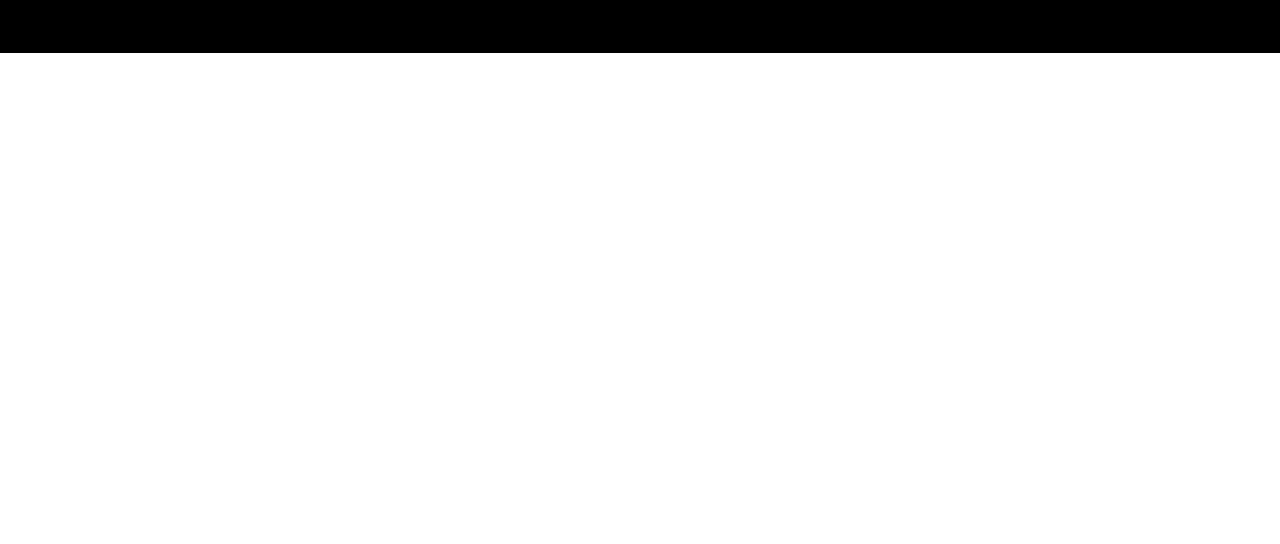
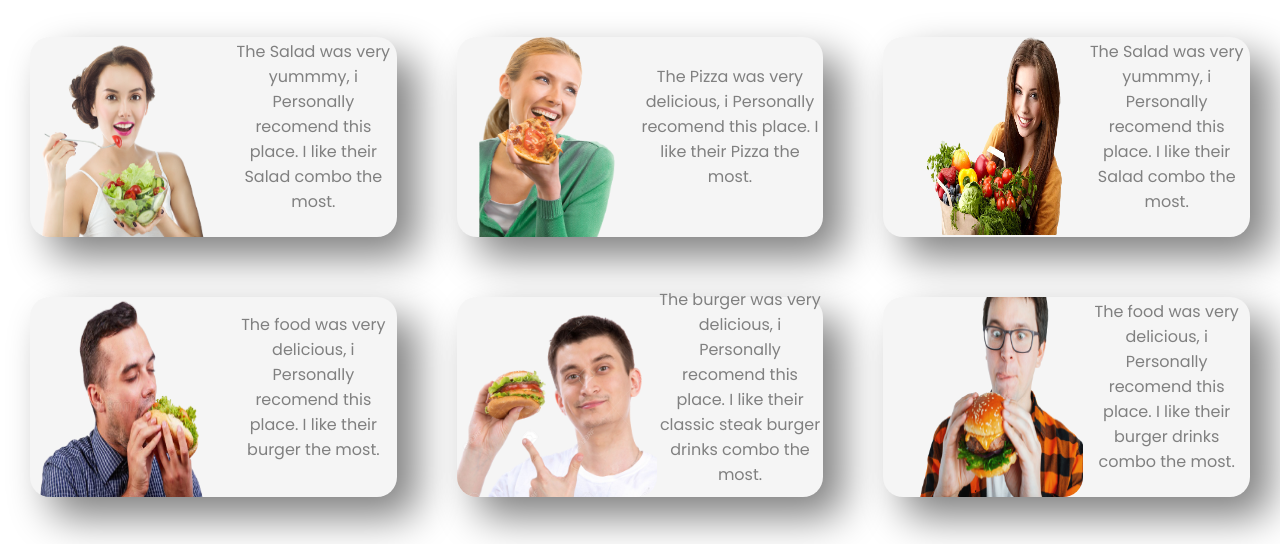
Before and after one commit to abrarinfo/Food-Network, a plain HTML site: page index.html in a window 1280 px wide. Shown: the part 3809-4353 px from the top of the page. Before the commit the page ends 3862 px from the top, so only its background shows below. Drawn offline with Linux system fonts and the light colour scheme.

Commit message:
YAY! Food Network done!

```diff
--- a/index.html
+++ b/index.html
@@ -103,6 +103,29 @@
             <p class="grey-colored-text">Dribbble Shot Likes</p>
         </div>
     </section>
+    <section class="places ">
+        <h1>We Are <span class="colored-text ">Available</span> In :</h1>
+        <div class="place-container ">
+            <a href="http://www.gazipur.gov.bd " target="_blank ">
+                <div class="place-item ">
+                    <img class="place-img " src="images/places/gazipur.jpg ">
+                    <h1>Gazipur</h1>
+                </div>
+            </a>
+            <a href="http://www.dhaka.gov.bd " target="_blank ">
+                <div class="place-item ">
+                    <img class="place-img " src="images/places/dhaka.jpg ">
+                    <h1>Dhaka</h1>
+                </div>
+            </a>
+            <a href="http://www.chittagong.gov.bd " target="_blank ">
+                <div class="place-item ">
+                    <img class="place-img " src="images/places/chittagong.jpg ">
+                    <h1>Chittagong</h1>
+                </div>
+            </a>
+        </div>
+    </section>
     <section class="half-width">
         <div class="order-food">
             <img class="order-img" src="images/food/drink.png">
@@ -115,33 +138,47 @@
             <a class="gradiant-btn" href="https://www.foodpanda.com.bd/" target="_blank">Order Now</a>
         </div>
     </section>
-    <section class="places">
-        <h1>We Are <span class="colored-text">Available</span> In: </h1>
-        <div class="place-container">
-            <a href="http://www.gazipur.gov.bd" target="_blank">
-                <div class="place-item">
-                    <img class="place-img" src="images/places/gazipur.jpg">
-                    <h1>Gazipur</h1>
-                </div>
-            </a>
-            <a href="http://www.dhaka.gov.bd" target="_blank">
-                <div class="place-item">
-                    <img class="place-img" src="images/places/dhaka.jpg">
-                    <h1>Dhaka</h1>
-                </div>
-            </a>
-            <a href="http://www.chittagong.gov.bd" target="_blank">
-                <div class="place-item">
-                    <img class="place-img" src="images/places/chittagong.jpg">
-                    <h1>Chittagong</h1>
-                </div>
-            </a>
+    <section>
+        <h1 class="grey-headings" style="text-align: center;">What Our<span class="colored-text"> Client</span> Says :
+        </h1>
+        <div class="review ">
+            <div class="review-area ">
+                <img class="reviewer-img " src="images/female/6667872_preview-removebg-preview.png ">
+                <p class="grey-colored-text">The Salad was very yummmy, i Personally recomend this place. I like their Salad combo the most.
+                </p>
+            </div>
+            <div class="review-area ">
+                <img class="reviewer-img " src="images/female/kisspng-eating-junk-food-hunger-fast-food-woman-eating-5b100f5d437345.6346499515277791652763-removebg-preview.png ">
+                <p class="grey-colored-text">The Pizza was very delicious, i Personally recomend this place. I like their Pizza the most.
+                </p>
+            </div>
+            <div class="review-area ">
+                <img class="reviewer-img " src="images/female/kisspng-healthy-diet-food-eating-nutrition-woman-diet-5b20e260c13c04.3441013515288817607915-removebg-preview.png ">
+                <p class="grey-colored-text">The Salad was very yummmy, i Personally recomend this place. I like their Salad combo the most.
+                </p>
+            </div>
         </div>
+        <div class="review ">
+            <div class="review-area ">
+                <img class="reviewer-img " src="images/male/guy-eats-hot-dog-which-himself-has-prepared-street-food-young-man-blue-shirt-eats-hot-dog-white-background-100449486-removebg-preview.png ">
+                <p class="grey-colored-text">The food was very delicious, i Personally recomend this place. I like their burger the most.
+                </p>
+            </div>
+            <div class="review-area ">
+                <img class="reviewer-img " src="images/male/31602633-happy-man-with-unhealthy-burger-sandwich-in-hand-get-ready-to-eat-isolated-on-a-white-background-fas-removebg-preview.png ">
+                <p class="grey-colored-text">The burger was very delicious, i Personally recomend this place. I like their classic steak burger drinks combo the most.
+                </p>
+            </div>
+            <div class="review-area ">
+                <img class="reviewer-img " src="images/male/young-guy-holding-fresh-burger_79782-176-removebg-preview.png ">
+                <p class="grey-colored-text">The food was very delicious, i Personally recomend this place. I like their burger drinks combo the most.
+                </p>
+            </div>
     </section>
     <footer>
-        <h1><span class="colored-text">Food</span> Network</h1>
-        <p class="grey-colored-text">Eat healthy to live healthy. Live healthy to live happy <br><br>© All Rights Reserved 2021 | 2022 By Abrarul Haque.</p>
-        <p class="grey-colored-text"></p>
+        <h1><span class="colored-text ">Food</span> Network</h1>
+        <p class="grey-colored-text ">Eat healthy to live healthy. Live healthy to live happy <br><br>© All Rights Reserved 2021 | 2022 By Abrarul Haque.</p>
+        <p class="grey-colored-text "></p>
     </footer>
 </body>
 
--- a/style.css
+++ b/style.css
@@ -187,6 +187,30 @@ ul {
     border-radius: 20px;
 }
 
+.review {
+    display: flex;
+    justify-content: start;
+}
+
+.review-area {
+    display: flex;
+    justify-content: start;
+    align-items: center;
+    text-align: center;
+    margin: 30px;
+    width: 400px;
+    height: 200px;
+    box-shadow: 20px 20px 40px gray;
+    background-color: whitesmoke;
+    border-radius: 20px;
+}
+
+.reviewer-img {
+    width: 200px;
+    height: 200px;
+    border-radius: 20px;
+}
+
 .places {
     margin-top: 100px;
 }
@@ -194,6 +218,15 @@ ul {
 .places a {
     text-decoration: none;
     color: black;
+}
+
+.places a img {
+    border-bottom-left-radius: 0px;
+    border-bottom-right-radius: 0px;
+}
+
+.places a h1 {
+    margin-top: 0;
 }
 
 .place-img {
```
